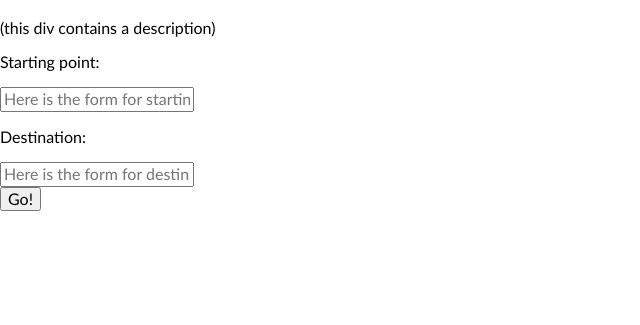
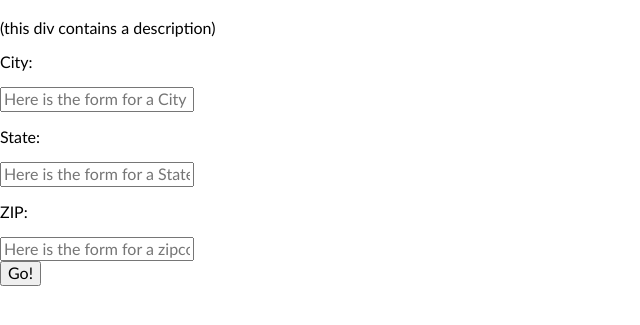
Before and after one commit to rstat8777/roadtrip-planner, a plain HTML site: page index.html in a window 1280 px wide. Shown: the part 61-386 px from the top of the page, without its empty margins (0-640 px from the left). Drawn offline with Linux system fonts and the light colour scheme.

Commit message:
edited placeholders

```diff
--- a/index.html
+++ b/index.html
@@ -14,16 +14,20 @@
         <div>(this div contains a description)</div>
 
         <span>
-            <p>Starting point:</p>
-            <input type="form" placeholder="Here is the form for starting point"></input>
+            <p>City:</p>
+            <input type="form" placeholder="Here is the form for a City"></input>
+        </span>
+        <p>State:</p>
+            <input type="form" placeholder="Here is the form for a State"></input>
         </span>
         <span>
-            <p>Destination:</p>
-            <input type="form" placeholder="Here is the form for destination"></input>
+            <p>ZIP:</p>
+            <input type="form" placeholder="Here is the form for a zipcode"></input>
         </span>
         <br>
         <button name="Go!">Go!</button>
     </main>
     <script src="./assets/script.js"></script>
+
 </body>
 </html>
```
Also changed, not shown: assets/script.js (line endings or trailing spaces).
